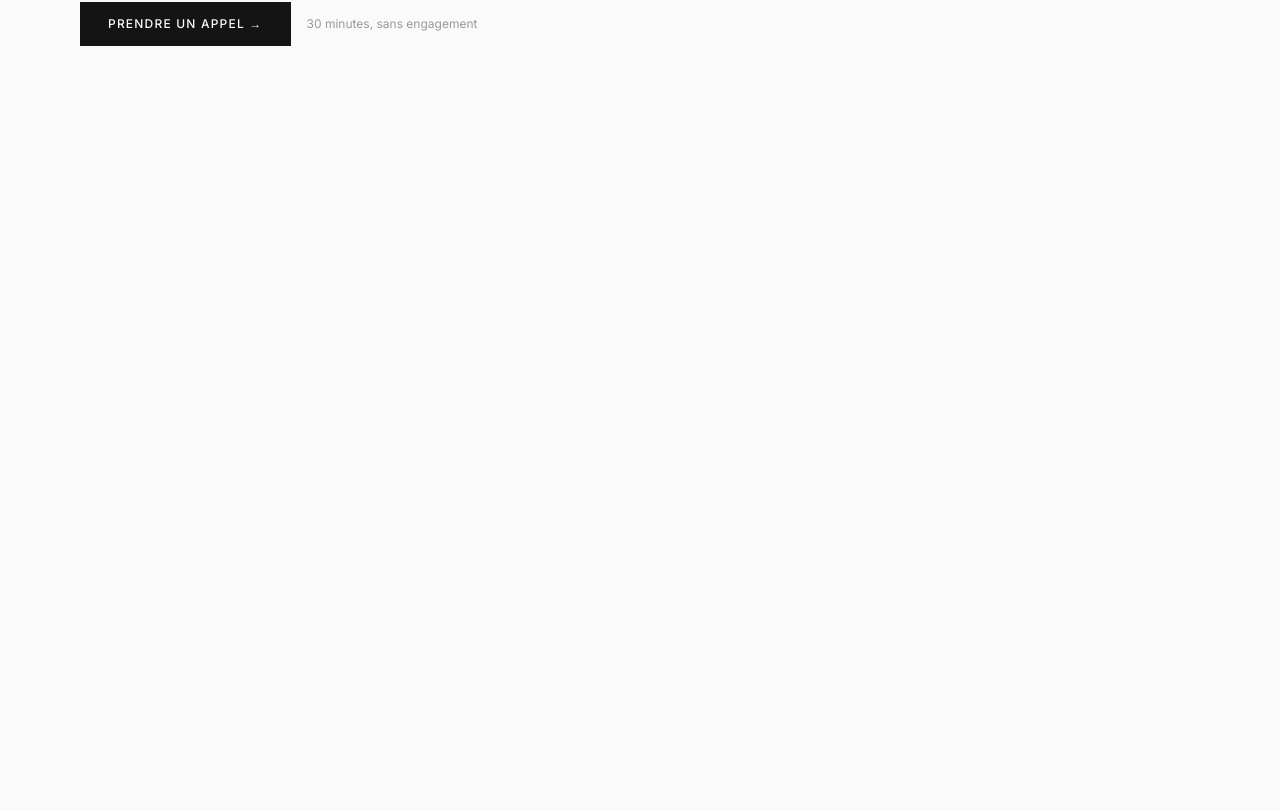
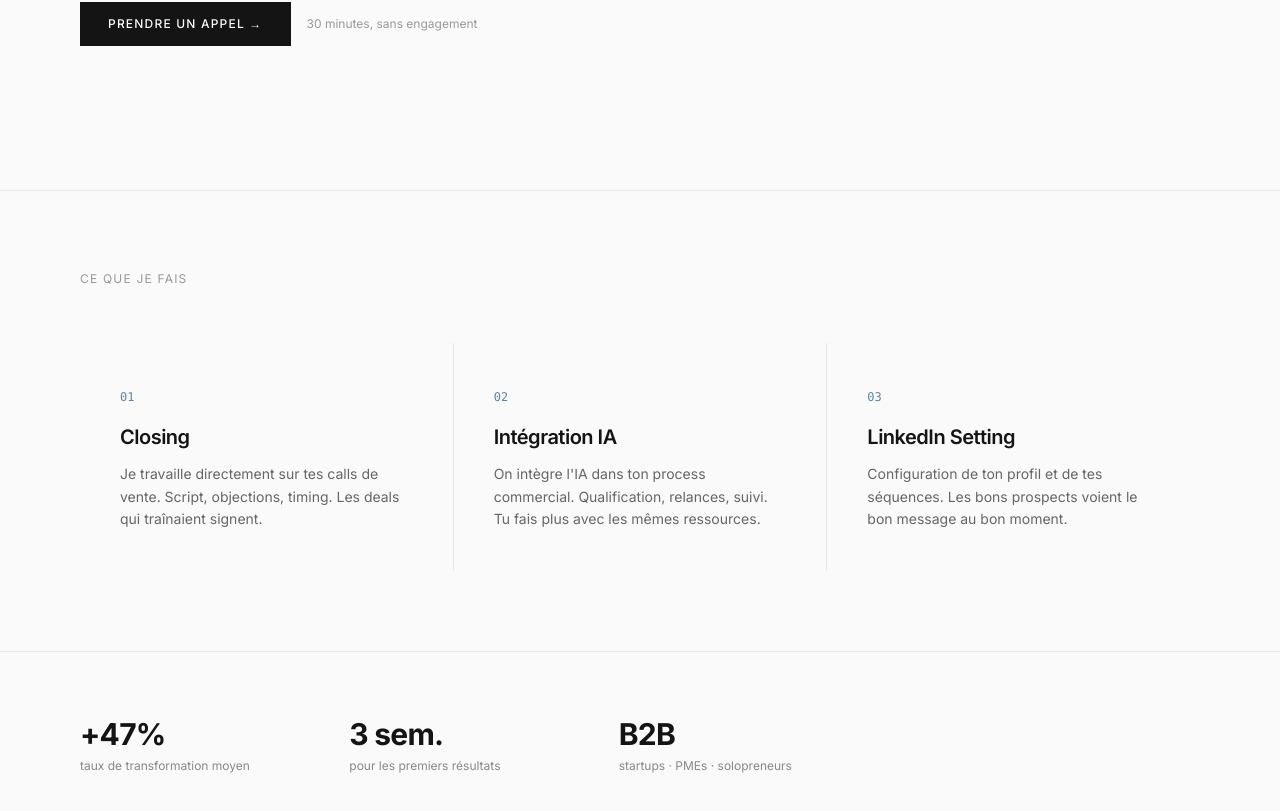
Before and after one commit to AbrahamBra/skill-lp, a Next.js app: page /b2b in a window 1280 px wide. Shown: the part 627-1438 px from the top of the page. Before the commit the page ends 817 px from the top, so only its background shows below. Built offline with nearby package versions, Linux system fonts and the light colour scheme.

Commit message:
feat: add services and stats sections

```diff
--- a/src/app/b2b/page.tsx
+++ b/src/app/b2b/page.tsx
@@ -55,6 +55,62 @@ export default function AgenceB2B() {
           </div>
         </div>
       </section>
+
+      {/* Services */}
+      <section className="px-6 py-20 md:px-12 lg:px-20" style={{ borderTop: "1px solid #e8e8e8" }}>
+        <p className="text-xs uppercase tracking-widest mb-14" style={{ color: "#999" }}>
+          Ce que je fais
+        </p>
+        <div className="grid grid-cols-1 md:grid-cols-3 gap-px" style={{ background: "#e8e8e8" }}>
+          {[
+            {
+              title: "Closing",
+              label: "01",
+              body: "Je travaille directement sur tes calls de vente. Script, objections, timing. Les deals qui traînaient signent.",
+            },
+            {
+              title: "Intégration IA",
+              label: "02",
+              body: "On intègre l'IA dans ton process commercial. Qualification, relances, suivi. Tu fais plus avec les mêmes ressources.",
+            },
+            {
+              title: "LinkedIn Setting",
+              label: "03",
+              body: "Configuration de ton profil et de tes séquences. Les bons prospects voient le bon message au bon moment.",
+            },
+          ].map((s) => (
+            <div key={s.label} className="p-8 lg:p-10" style={{ background: "#fafafa" }}>
+              <span className="text-xs font-mono" style={{ color: "#5b85aa" }}>{s.label}</span>
+              <h3 className="mt-4 text-xl font-semibold tracking-tight" style={{ color: "#141414" }}>
+                {s.title}
+              </h3>
+              <p className="mt-3 text-sm leading-relaxed" style={{ color: "#666" }}>
+                {s.body}
+              </p>
+            </div>
+          ))}
+        </div>
+      </section>
+
+      {/* Stats */}
+      <section className="px-6 py-16 md:px-12 lg:px-20" style={{ borderTop: "1px solid #e8e8e8" }}>
+        <div className="grid grid-cols-1 sm:grid-cols-3 gap-10 max-w-3xl">
+          {[
+            { value: "+47%", label: "taux de transformation moyen" },
+            { value: "3 sem.", label: "pour les premiers résultats" },
+            { value: "B2B", label: "startups · PMEs · solopreneurs" },
+          ].map((stat) => (
+            <div key={stat.value}>
+              <div className="text-3xl font-bold tracking-tight" style={{ color: "#141414" }}>
+                {stat.value}
+              </div>
+              <div className="mt-1 text-xs leading-relaxed" style={{ color: "#888" }}>
+                {stat.label}
+              </div>
+            </div>
+          ))}
+        </div>
+      </section>
     </main>
   );
 }
```
